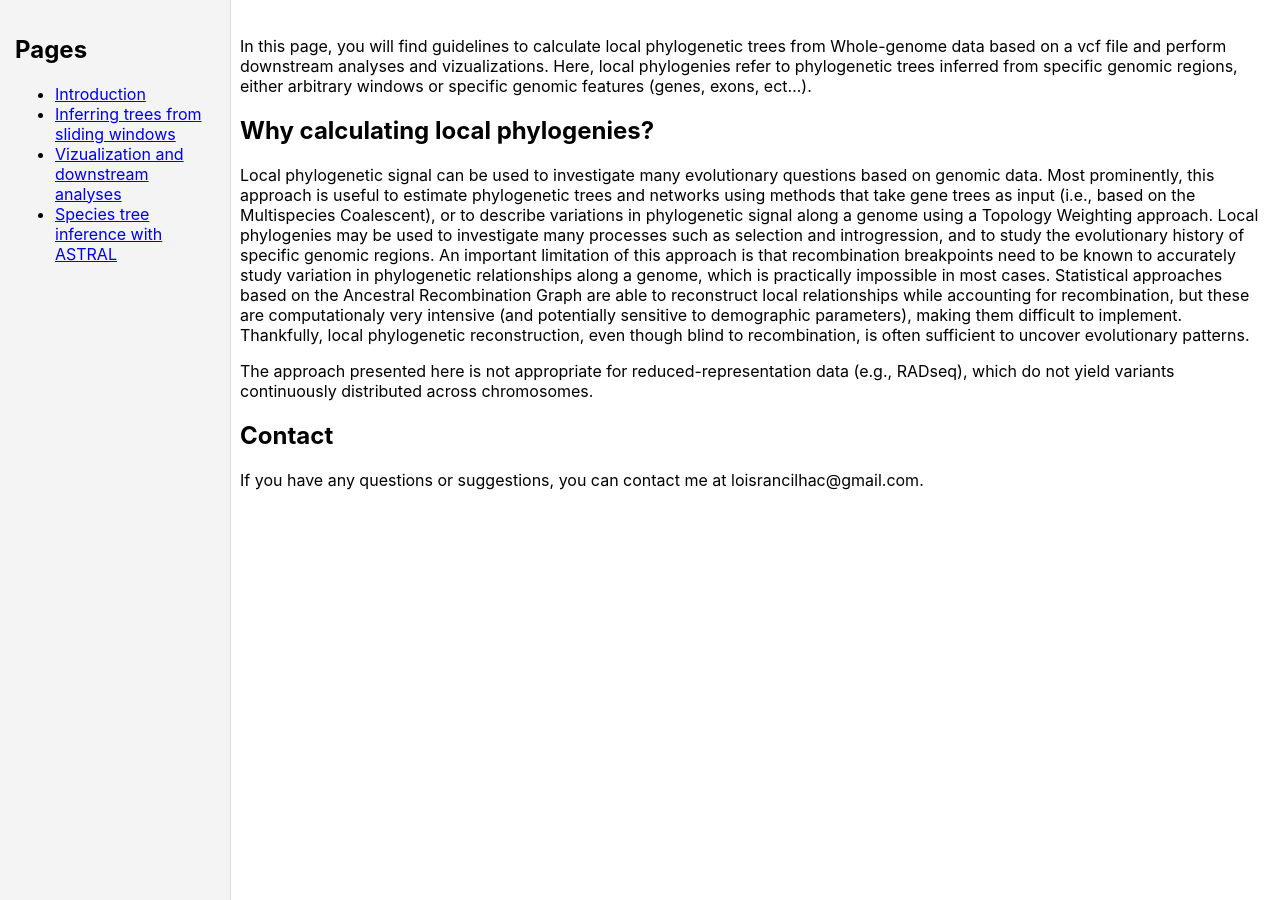
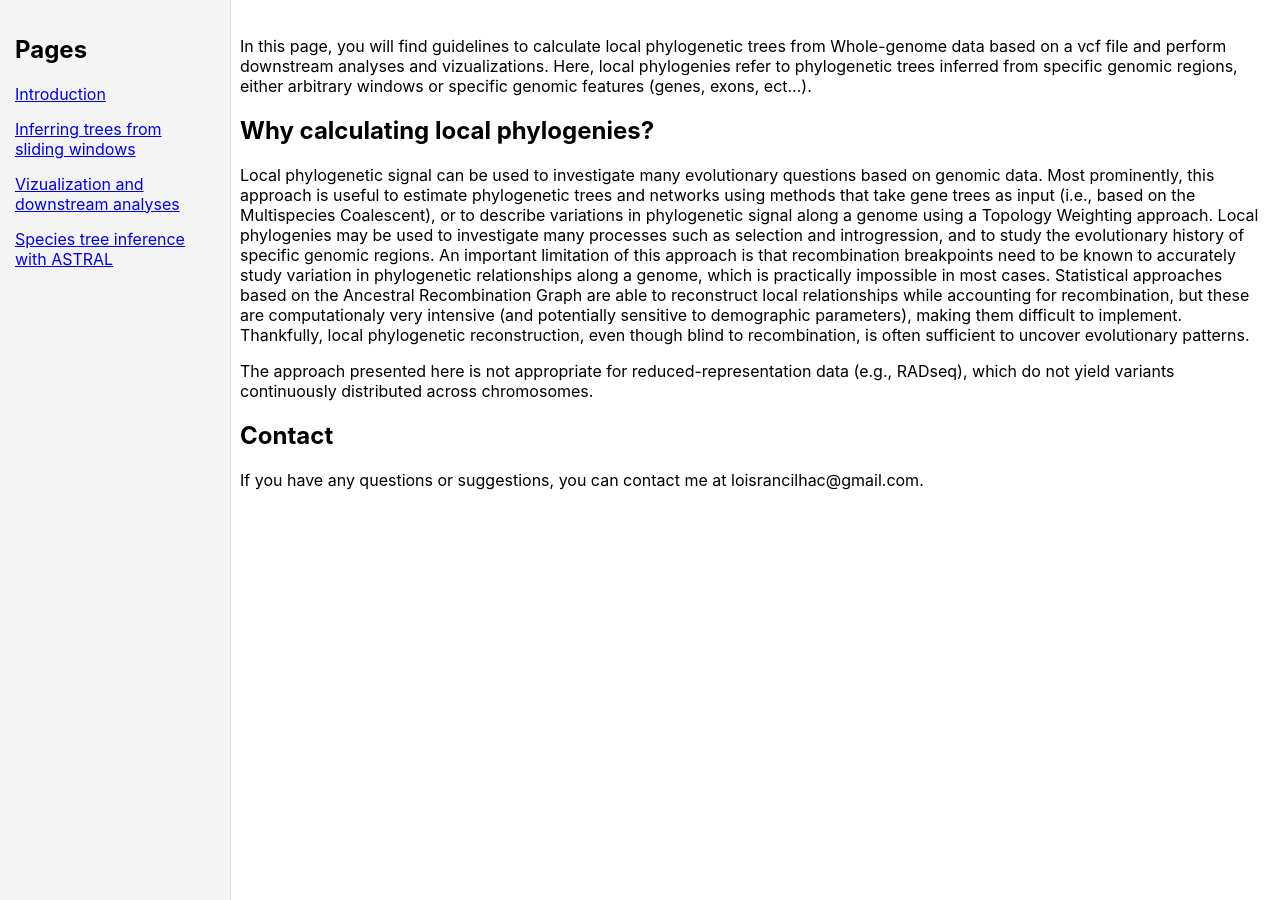
Before and after one commit to rancilhac/Genome-Wide-Phylogenies.github.io, a Jekyll site: the page built from index.md, in a window 1280 px wide. Built offline with Jekyll 4.4.1, drawn with Linux system fonts in a browser that asks for light colours; our own code applies the rules of GitHub Pages for plain Markdown files.

Commit message:
Update styles.css

```diff
--- a/assets/styles.css
+++ b/assets/styles.css
@@ -22,6 +22,17 @@ html, body {
     top: 0;
     left: 0;
     overflow-y: auto; /* Add scroll if the content overflows */
+}
+
+/* Style list items within the sidebar */
+.sidebar ul {
+    list-style-type: none; /* Remove bullets */
+    padding: 0;            /* Remove default padding */
+    margin: 0;             /* Remove default margin */
+}
+
+.sidebar ul li {
+    margin-bottom: 15px;   /* Adjust this value for more or less spacing */
 }
 
 /* Content styling */
```
